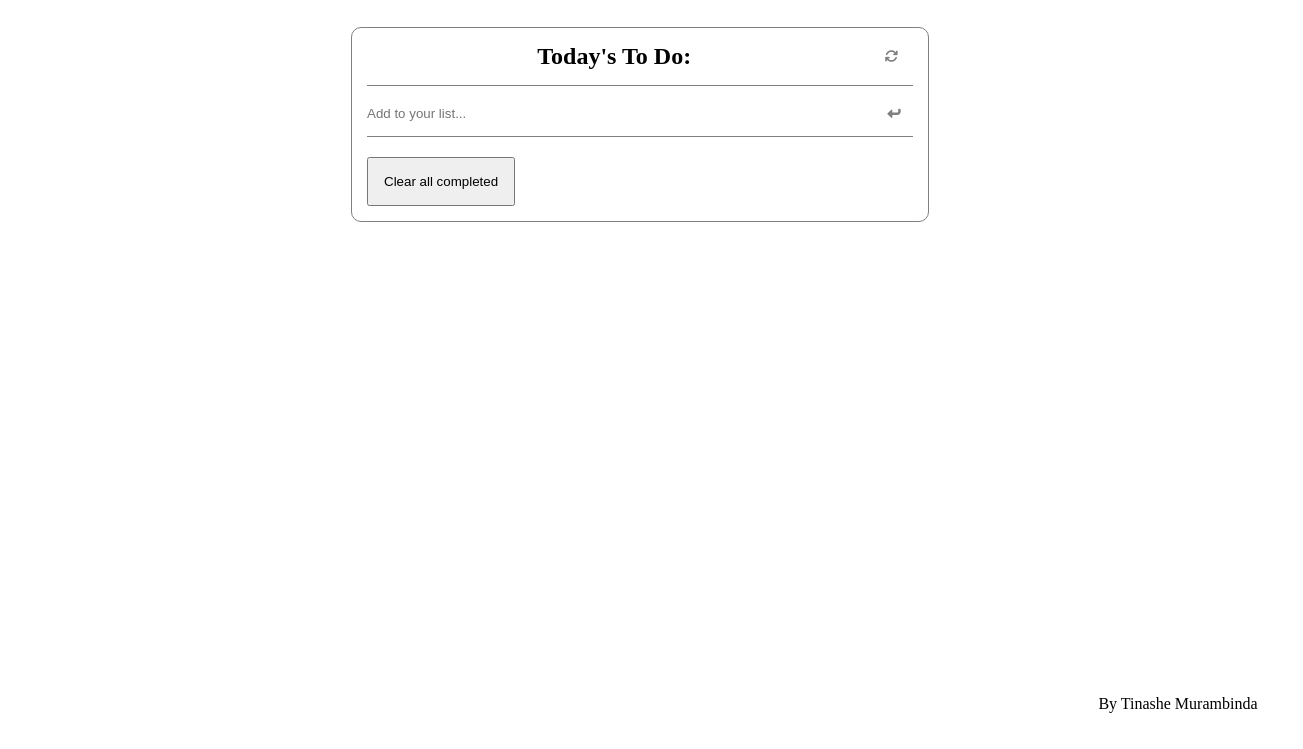
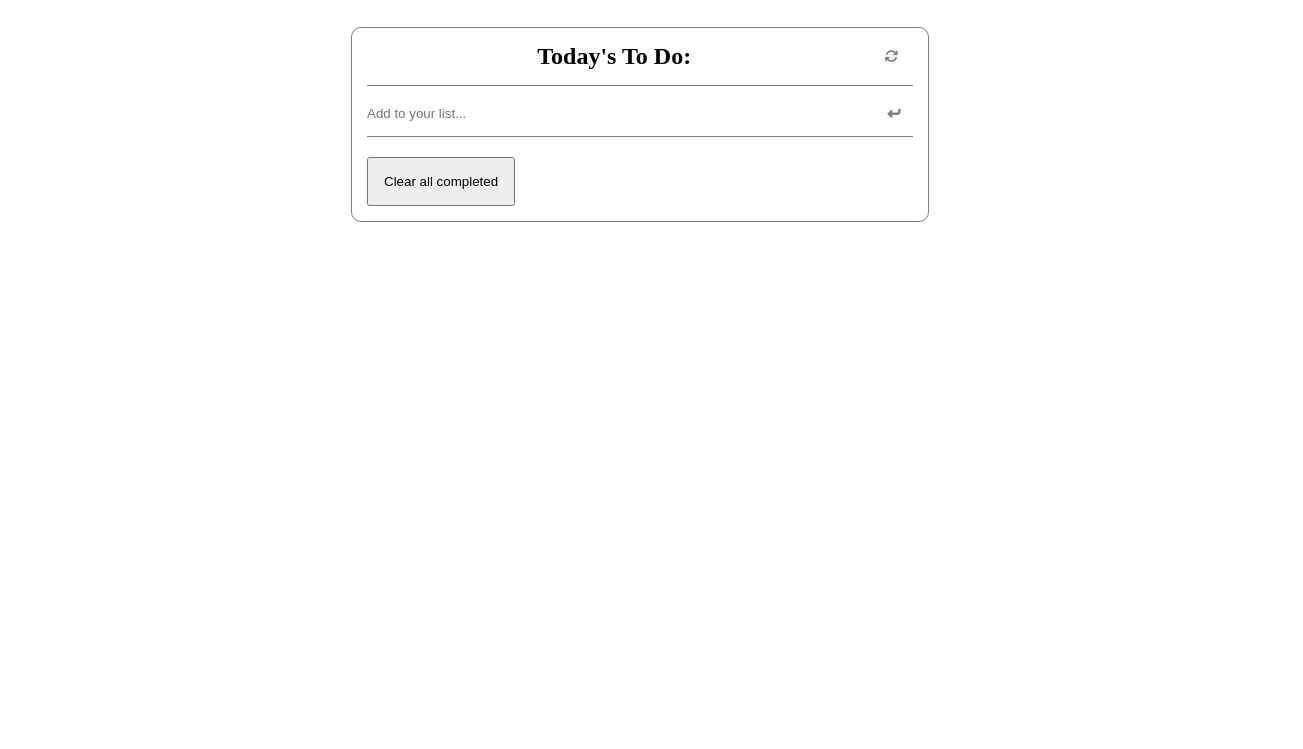
Before and after one commit to Draxeytina/To-do-list, a website built with webpack: page src/index.html in a window 1280 px wide. Shown: the part 77-826 px from the top of the page, 1303 px wide, since content can reach past the window. Built offline with nearby package versions, Linux system fonts and the light colour scheme.

Commit message:
update css

```diff
--- a/src/index.html
+++ b/src/index.html
@@ -27,5 +27,4 @@
     </section>
   </div>
 </body>
-<footer>By Tinashe Murambinda</footer>
 </html>
--- a/src/style.css
+++ b/src/style.css
@@ -40,15 +40,6 @@ form input {
   width: 100%;
   margin-right: 5px;
   border-style: none;
-}
-
-footer {
-  display: flex;
-  justify-content: flex-end;
-  position: absolute;
-  width: 100%;
-  bottom: 10px;
-  padding-right: 45px;
 }
 
 .wrapper {
```
